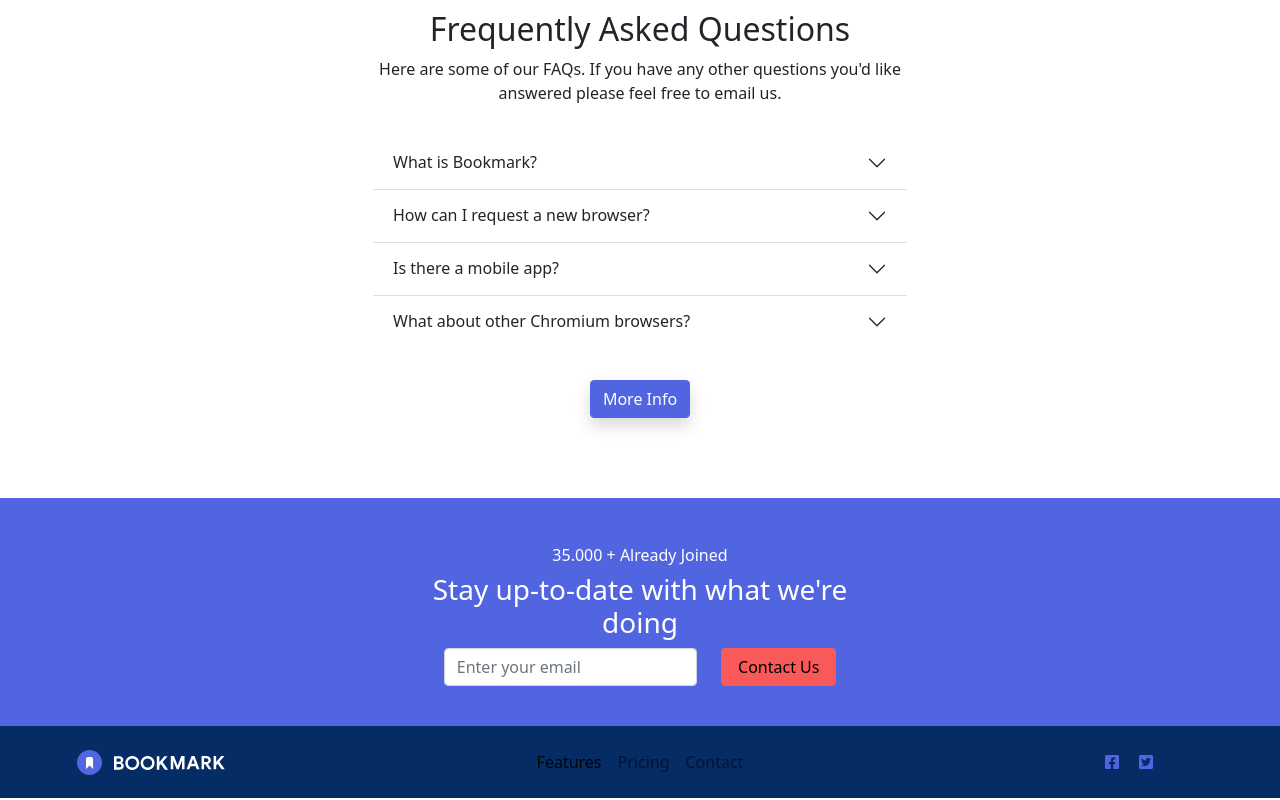
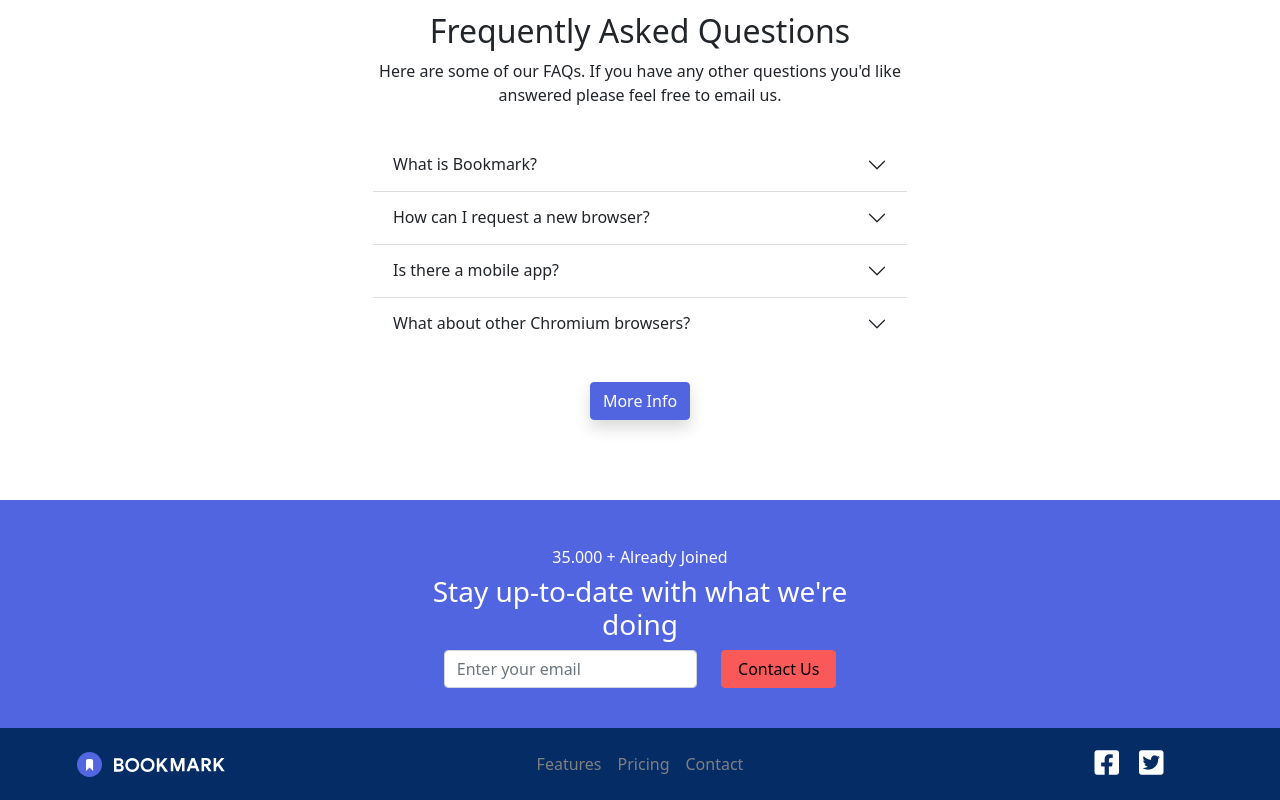
Before and after one commit to rubenhierro/-itacademy-vue-sprint2, a website: page index.html in a window 1280 px wide. Shown: the part 1853-2653 px from the top of the page. Drawn offline with nearby package versions, Linux system fonts and the light colour scheme.

Commit message:
finish exer6

```diff
--- a/index.html
+++ b/index.html
@@ -19,7 +19,7 @@
                 <img src="./img/logo-bookmark.svg" alt="logo Bookmark">
             </div>
             <div class="col-6 col-md-6 d-flex justify-content-end justify-content-md-center">
-                <nav class="navbar navbar-expand-md navbar-light ">
+                <nav class="navbar navbar-expand-md  ">
                     <div class="container-fluid">
                         <button class="navbar-toggler" type="button" data-bs-toggle="collapse"
                             data-bs-target="#navbarNav" aria-controls="navbarNav" aria-expanded="false"
@@ -27,7 +27,7 @@
                             <span class="navbar-toggler-icon"></span>
                         </button>
                         <div class="collapse navbar-collapse" id="navbarNav">
-                            <ul class="navbar-nav">
+                            <ul class="navbar-nav ">
                                 <li class="nav-item">
                                     <a class="nav-link active text-uppercase" aria-current="page" href="#">Features</a>
                                 </li>
@@ -238,7 +238,7 @@
                 <img src="./img/logo-bookmark-white.svg" width="148px" alt="">
             </div>
             <div class="col col-md-6">
-                <nav class="navbar navbar-expand-md navbar-light">
+                <nav class="navbar navbar-expand-md" id="foot-nav">
                     <div class="container-fluid">
                         <div class="navbar mx-auto" id="navbarNav">
                             <ul class="navbar-nav">
@@ -260,10 +260,10 @@
                 <div class="row social-icons text-center">
                     <ul>
                         <li>
-                            <a href="#"><i class="fab fa-facebook-square"></i></i></a>
+                            <a href="#"><i class="fab fa-facebook-square fs-3"></i></i></a>
                         </li>
                         <li>
-                            <a href="#"><i class="fab fa-twitter-square"></i></i></a>
+                            <a href="#"><i class="fab fa-twitter-square fs-3"></i></i></a>
                         </li>
                     </ul>
                 </div>
--- a/scss/custom.scss
+++ b/scss/custom.scss
@@ -1,5 +1,25 @@
 $primary: #5265e1;
 $secondary: #fa5959;
+
+$nav-link-color: gray;
+$nav-link-hover-color: $secondary;
+$nav-tabs-link-active-color: $secondary;
+$nav-tabs-border-color: $secondary;
+$nav-tabs-link-active-border-color: $secondary;
+$nav-tabs-border-width: 3px;
+
+// Style anchor elements.
+$link-color: $primary !default;
+$link-decoration: underline !default;
+$link-shade-percentage: 20% !default;
+$link-hover-color: $secondary;
+$link-hover-decoration: null !default;
+
+$accordion-button-active-bg: none;
+$accordion-button-active-color: $secondary;
+$accordion-icon-active-color:  $secondary;
+$accordion-button-focus-border-color: none;
+$accordion-button-focus-box-shadow: none;
 
 @import "../node_modules/bootstrap/scss/bootstrap";
 
@@ -96,11 +116,12 @@ footer {
 
 #foot {
   background-color: $blue-800;
+  $nav-link-color: red;
   @include media-breakpoint-down(sm) {
-      padding-top: 2em;
-      padding-bottom: 2em;
-    }
+    padding-top: 2em;
+    padding-bottom: 2em;
   }
+}
 
 .social-icons {
   ul {
@@ -115,6 +136,14 @@ footer {
   li {
     display: inline;
     margin: 10px;
+  }
+
+  a {
+    color: white;
+  }
+
+  a:hover {
+    color: $secondary;
   }
 }
 
```
Also changed, not shown: scss/custom.css, 1 other file.
